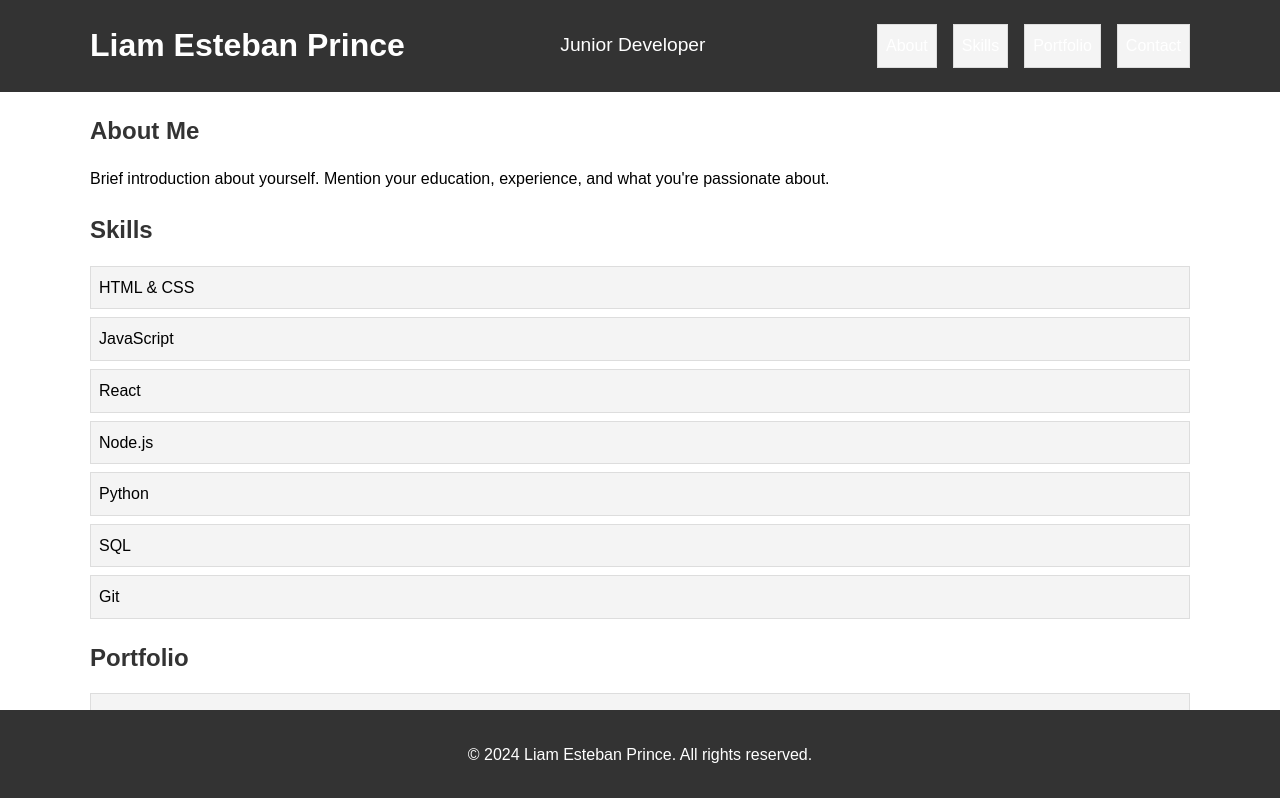
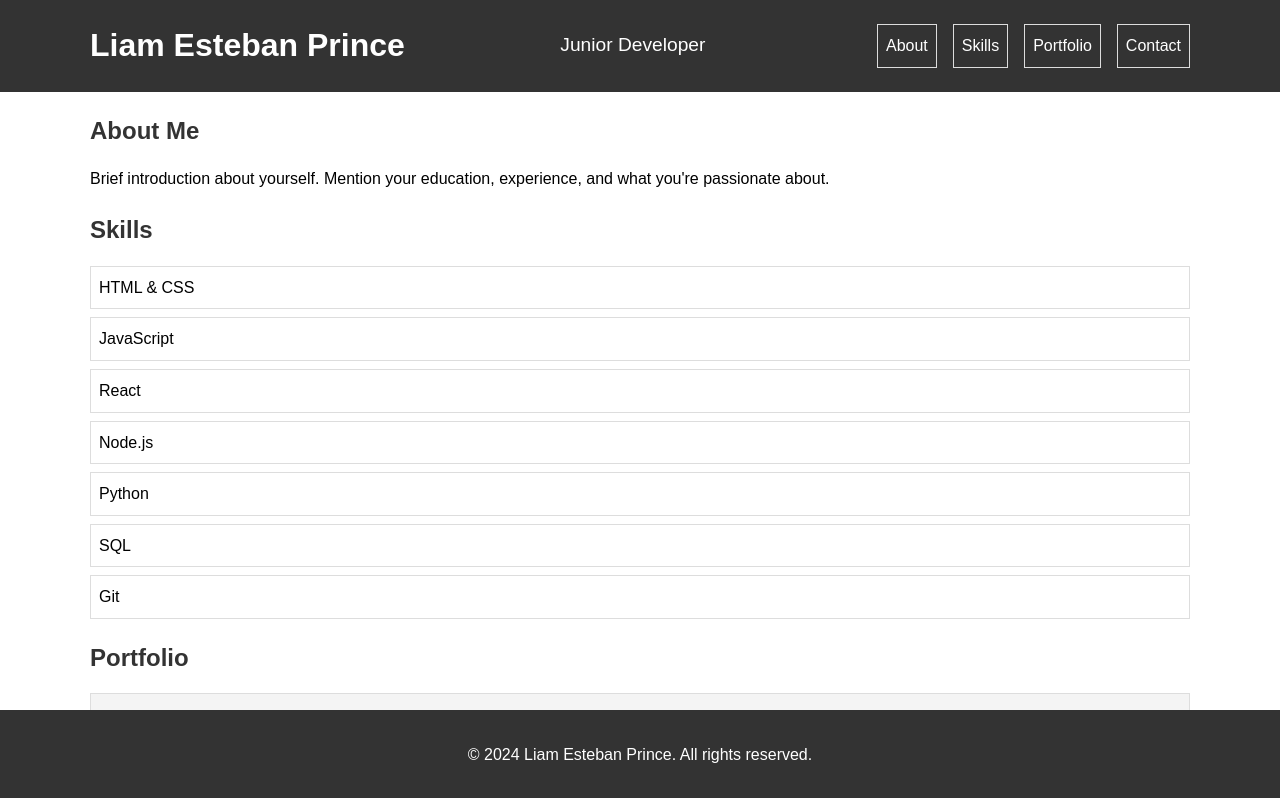
Before and after one commit to leliamesteban/portfolio, a plain HTML site: page index.html in a window 1280 px wide. Shown: the top 798 px of the page. Drawn offline with Linux system fonts and the light colour scheme.

Commit message:
Remove nav li background

```diff
--- a/styles.css
+++ b/styles.css
@@ -63,7 +63,6 @@ ul {
 }
 
 ul li {
-    background: #f4f4f4;
     margin: 0.5rem 0;
     padding: 0.5rem;
     border: 1px solid #ddd;
```
